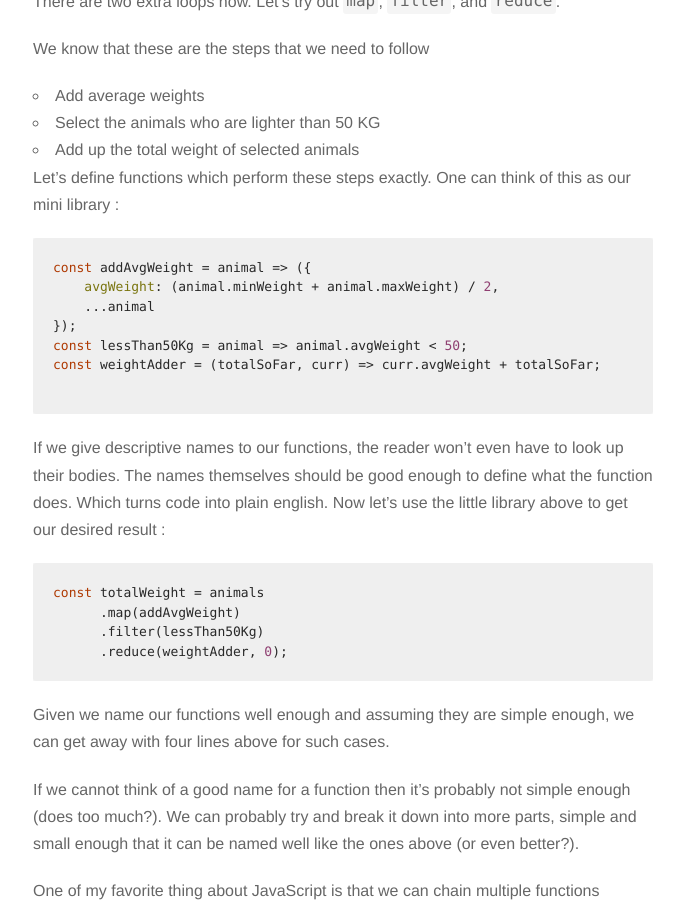
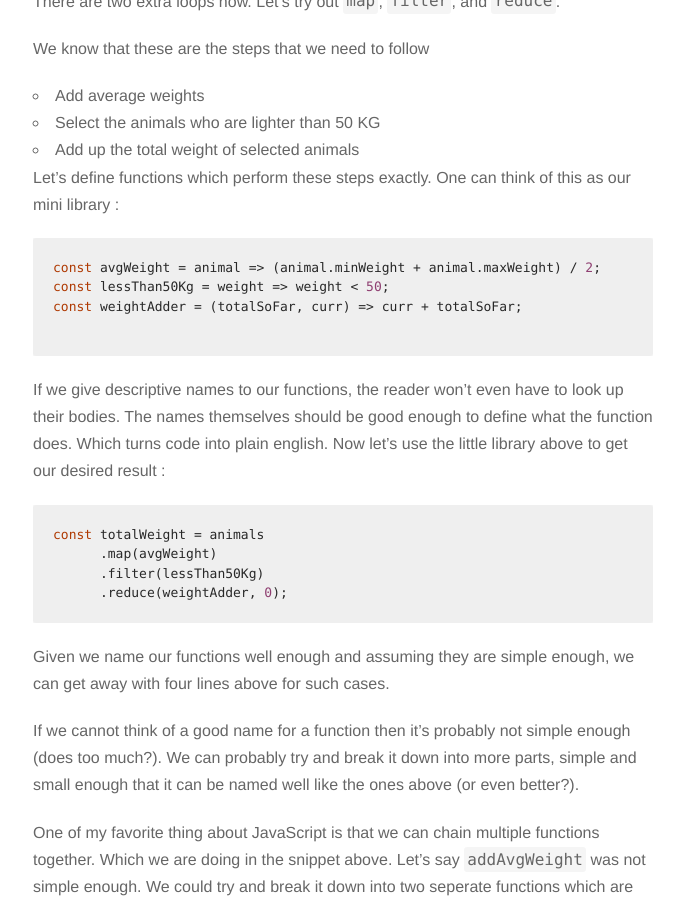
Before and after one commit to shinderohitt/shinderohitt.github.io, a Jekyll site: the page built from _posts/2017-08-05-Why-map-filter-or-reduce.markdown, in a window 1280 px wide and 900 px high, scrolled down 3571 px. Shown: the whole window, without its empty margins (297-981 px from the left). Built offline with Jekyll 4.4.1, drawn with Linux system fonts in a browser that asks for light colours; nearby versions of some CDN libraries; comment, search, counter and statistics services are not loaded.

Commit message:
[why map, filter, or reduce] Improve example

````diff
--- a/_posts/2017-08-05-Why-map-filter-or-reduce.markdown
+++ b/_posts/2017-08-05-Why-map-filter-or-reduce.markdown
@@ -185,12 +185,9 @@ Let's define functions which perform these steps exactly. One can think
 of this as our mini library :
 
 ``` javascript
-const addAvgWeight = animal => ({
-    avgWeight: (animal.minWeight + animal.maxWeight) / 2,
-    ...animal
-});
-const lessThan50Kg = animal => animal.avgWeight < 50;
-const weightAdder = (totalSoFar, curr) => curr.avgWeight + totalSoFar;
+const avgWeight = animal => (animal.minWeight + animal.maxWeight) / 2;
+const lessThan50Kg = weight => weight < 50;
+const weightAdder = (totalSoFar, curr) => curr + totalSoFar;
 
 ```
 If we give descriptive names to our functions, the reader won't even
@@ -200,7 +197,7 @@ Now let's use the little library above to get our desired result :
 
 ``` javascript
 const totalWeight = animals
-      .map(addAvgWeight)
+      .map(avgWeight)
       .filter(lessThan50Kg)
       .reduce(weightAdder, 0);
 ```
````
